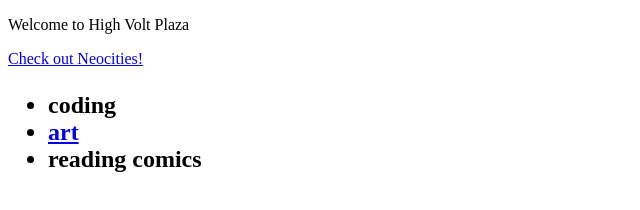
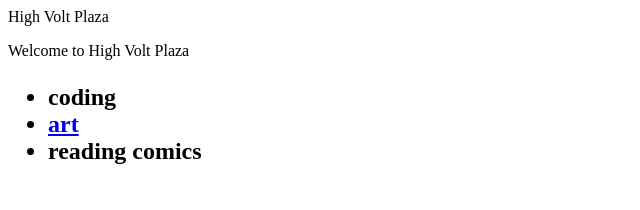
Before and after one commit to Electr0Gunner/electr0gunner.github.io, a plain HTML site: page index.html in a window 1280 px wide. Shown: the whole page, without its empty margins (0-640 px from the left). Drawn offline with Linux system fonts and the light colour scheme.

Commit message:
added title

```diff
--- a/index.html
+++ b/index.html
@@ -1,10 +1,8 @@
-<!DOCTYPE html>
 <html>
   <body>
-
+    <p>High Volt Plaza</p>
 
     <p>Welcome to High Volt Plaza</p>
-    <p> <a href="http://neocities.org"> Check out Neocities! </a> </p>
 
     <h2>
     <ul>
```
